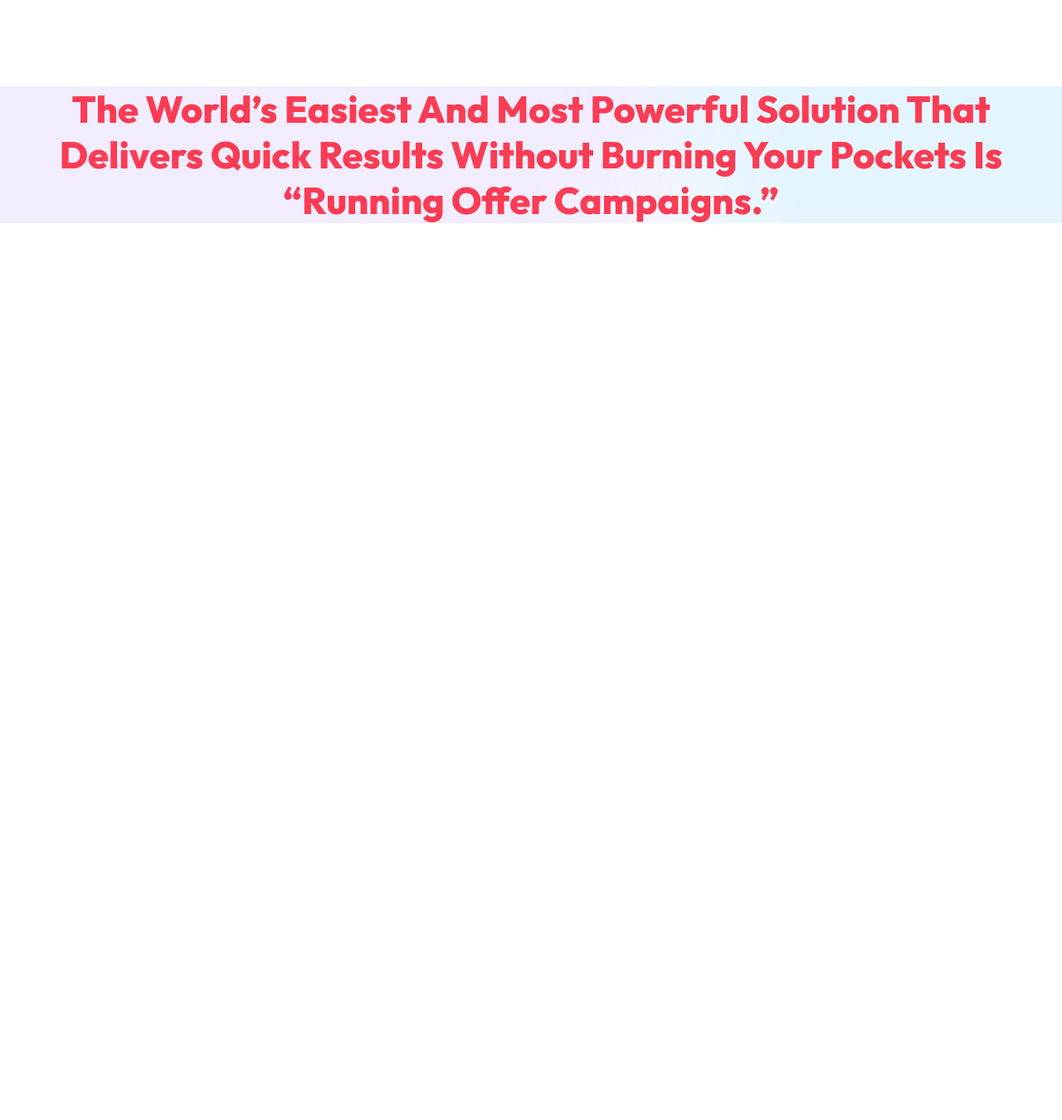
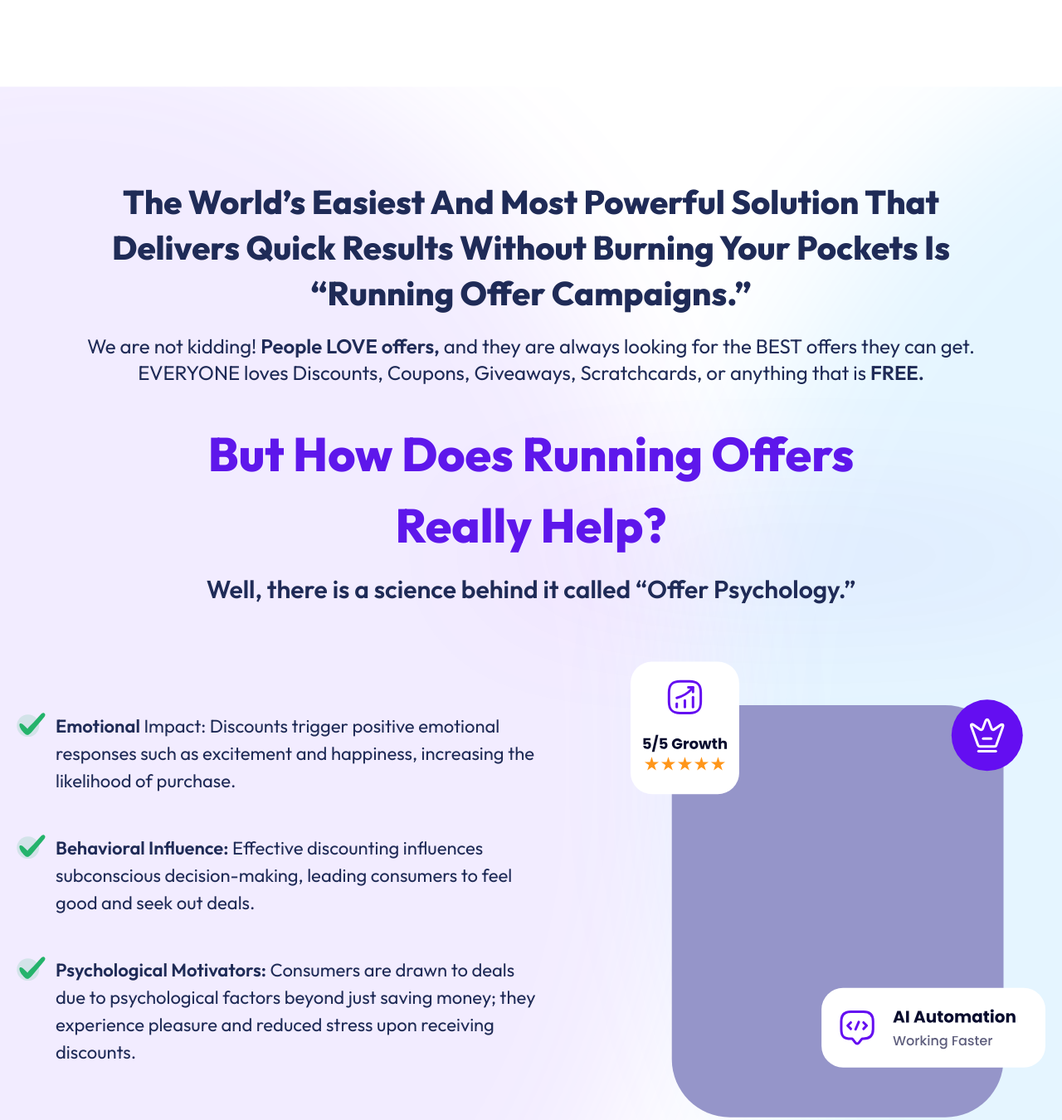
Before and after one commit to 0DILI/Aioffers, a plain HTML site: page index.html in a window 1280 px wide. Shown: the part 7952-9302 px from the top of the page at 83% size. Before the commit the page ends 8222 px from the top, so only its background shows below. Drawn offline with nearby package versions, Linux system fonts and the light colour scheme.

Commit message:
sec-4-done

```diff
--- a/index.html
+++ b/index.html
@@ -468,6 +468,7 @@
         </p>
       </div>
 
+      <!------- REASONS ------->
       <div
         class="flex max-[723px]:flex-col-reverse justify-center gap-24 max-[723px]:gap-5 items-centers px-48 pt-24 max-[1187px]:px-8"
       >
@@ -555,6 +556,8 @@
         </div>
       </div>
 
+      <!------- REASONS ENDS ------->
+
       <p
         class="text-[#1F2B57] text-center text-4xl max-[515px]:text-xl font-bold pt-24 max-[567px]:pt-12 px-3"
       >
@@ -568,13 +571,81 @@
       </p>
     </section>
 
-    <section class="sec_4">
+    <section class="sec_4 py-28">
       <h4
-        class="text-[#FA3C54] text-[45px] max-[547px]:text-4xl text-center font-extrabold leading-[55px]"
+        class="text-[#1F2B57] text-[40px] max-[495px]:text-2xl max-[547px]:text-4xl px-3 text-center font-extrabold leading-[55px]"
       >
-        The World’s Easiest And Most Powerful Solution That Delivers Quick
-        Results Without Burning Your Pockets Is “Running Offer Campaigns.”
+        The World’s Easiest And Most Powerful Solution That <br />
+        Delivers Quick Results Without Burning Your Pockets Is<br />
+        “Running Offer Campaigns.”
       </h4>
+
+      <p
+        class="text-[#1F2B57] text-center text-2xl max-[430px]:text-xl pt-5 px-3 pb-3"
+      >
+        We are not kidding!
+        <span class="font-semibold">People LOVE offers,</span> and they are
+        always looking for the BEST offers they can get.<br />
+        EVERYONE loves Discounts, Coupons, Giveaways, Scratchcards, or anything
+        that is <span class="font-semibold">FREE.</span>
+      </p>
+
+      <h4
+        class="text-[#5E17EB] text-center text-[57px] max-[723px]:text-xl font-extrabold pt-7"
+      >
+        But How Does Running Offers <br />
+        Really Help?
+      </h4>
+
+      <p class="text-[#1F2B57] text-center text-[30px] font-semibold pt-3">
+        Well, there is a science behind it called “Offer Psychology.”
+      </p>
+
+      <div
+        class="flex items-center max-[606px]:flex-col-reverse justify-center gap-28 max-[730px]:gap-8 py-16 px-40 max-[1288px]:px-5"
+      >
+        <ul class="flex items-center flex-col gap-12">
+          <li class="flex items-start gap-3 text-[#1F2B57] text-[22px]">
+            <img src="Assets/TickIcon.svg" alt="" class="w-[35px]" />
+            <p class="max-[824px]:text-[20px] max-[994px]:text-lg font-lights">
+              <span class="font-semibold">Emotional</span> Impact: Discounts
+              trigger positive emotional responses such as excitement and
+              happiness, increasing the likelihood of purchase.
+            </p>
+          </li>
+
+          <li class="flex items-start gap-3 text-[#1F2B57] text-[22px]">
+            <img src="Assets/TickIcon.svg" alt="" class="w-[35px]" />
+            <p class="max-[824px]:text-[20px] max-[994px]:text-lg font-lights">
+              <span class="font-semibold">Behavioral Influence:</span> Effective
+              discounting influences subconscious decision-making, leading
+              consumers to feel good and seek out deals.
+            </p>
+          </li>
+
+          <li class="flex items-start gap-3 text-[#1F2B57] text-[22px]">
+            <img src="Assets/TickIcon.svg" alt="" class="w-[35px]" />
+            <p class="max-[824px]:text-[20px] max-[994px]:text-lg font-lights">
+              <span class="font-semibold">Psychological Motivators:</span>
+              Consumers are drawn to deals due to psychological factors beyond
+              just saving money; they experience pleasure and reduced stress
+              upon receiving discounts.
+            </p>
+          </li>
+        </ul>
+
+        <img
+          src="Assets/illustration_2.svg"
+          alt=""
+          class="w-[500px] max-[996px]:w-[330px] flex flex-col"
+        />
+      </div>
+
+      <img
+        src="Assets/AO-JV-image-294 .svg"
+        alt=""
+        class="block mx-auto w-[700px] px-5"
+      />
     </section>
 
     <!-- FLOWBITE SCRIPT -->
```
Also changed, not shown: Assets/AO-JV-image-294 .svg (added), Assets/TickIcon.svg (added).
